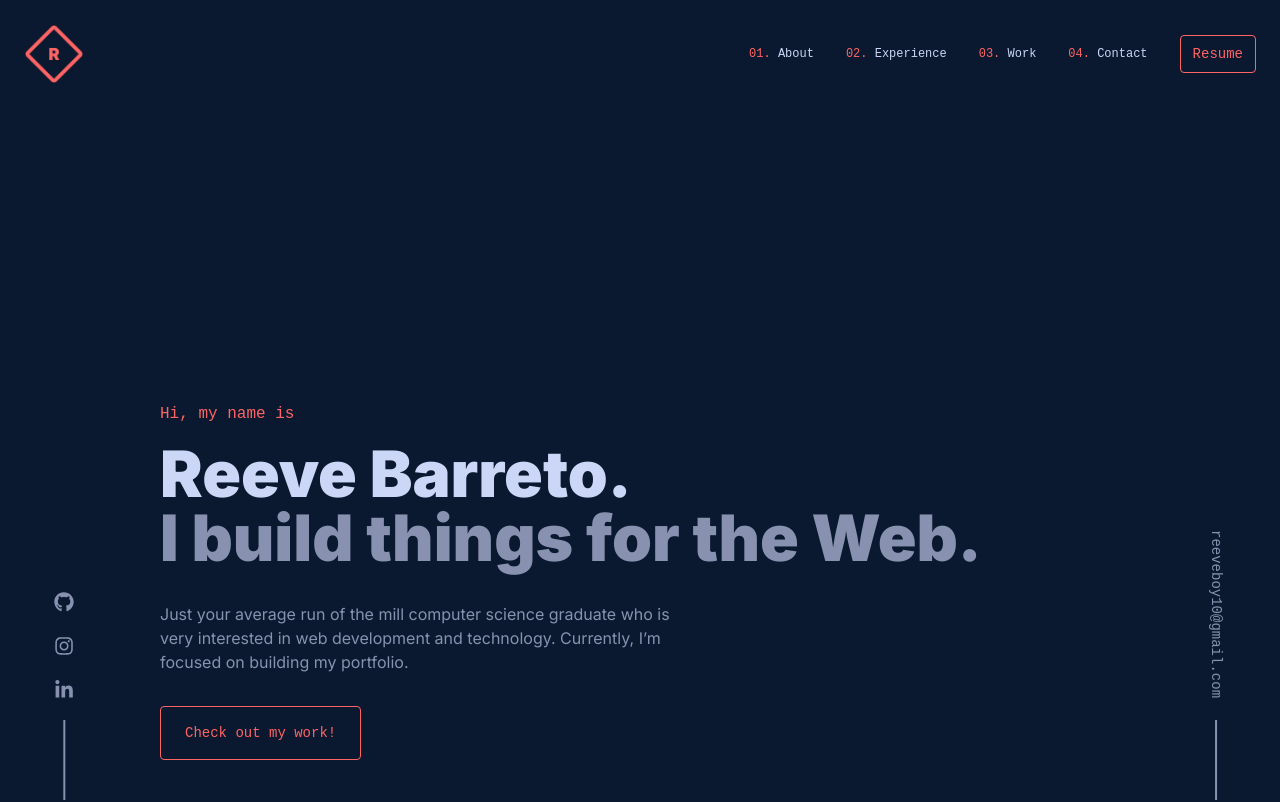
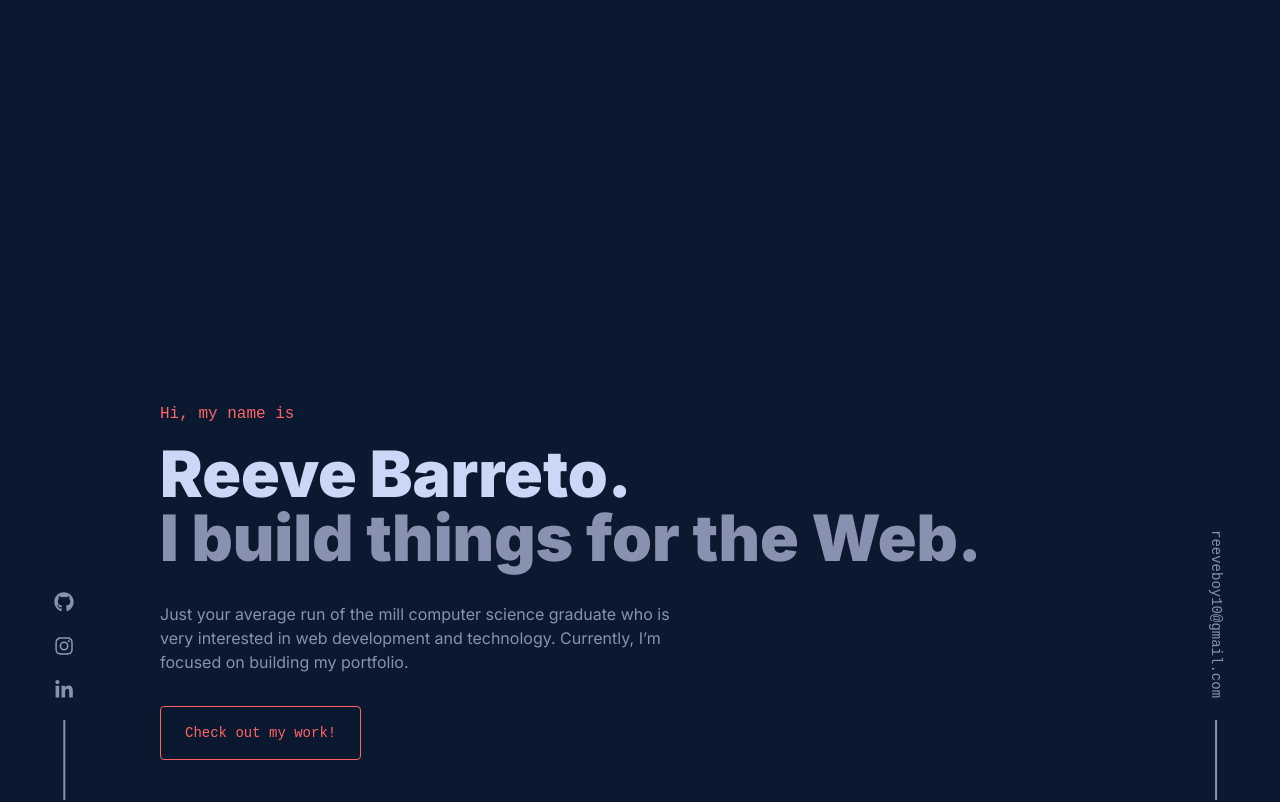
Before and after one commit to reevebarreto/reevebarreto, a Next.js app: page / in a window 1280 px wide. Shown: the top 802 px of the page. Built offline with nearby package versions, Linux system fonts and the light colour scheme.

Commit message:
fixed navbar scroll animation

```diff
--- a/app/page.tsx
+++ b/app/page.tsx
@@ -41,9 +41,7 @@ export default function Home() {
             focused on building my portfolio.
           </p>
           <p className="p-4"></p>
-          <div>
-            <WorkButton />
-          </div>
+          <WorkButton />
         </div>
 
         <p className="p-4"></p>
--- a/components/Navbar.tsx
+++ b/components/Navbar.tsx
@@ -4,8 +4,10 @@ import { faBars, faX } from "@fortawesome/free-solid-svg-icons";
 import { FontAwesomeIcon } from "@fortawesome/react-fontawesome";
 import Image from "next/image";
 import { Disclosure, Transition } from "@headlessui/react";
+import classNames from "classnames";
+import { useState } from "react";
 
-const IMAGE_SIZE = 60;
+const IMAGE_SIZE = 50;
 
 const navigation = [
   { name: "About", href: "about" },
@@ -15,10 +17,29 @@ const navigation = [
 ];
 
 export default function Navbar() {
+  const [scrollDown, setScrollDown] = useState(false);
+  let prevScrollpos = window.pageYOffset;
+  window.onscroll = function () {
+    let currentScrollPos = window.pageYOffset;
+    if (prevScrollpos > currentScrollPos) {
+      setScrollDown(false);
+    } else {
+      setScrollDown(true);
+    }
+    prevScrollpos = currentScrollPos;
+  };
+  console.log(scrollDown);
+
   return (
     <Disclosure>
-      <div className="absolute left-0 right-0 top-0 bg-dark">
-        <div className="relative flex justify-between p-6">
+      <div
+        id="navbar"
+        className={classNames(
+          "fixed left-0 right-0 top-0 z-30 bg-dark transition-all duration-300",
+          scrollDown ? "-translate-y-full" : "translate-y-0"
+        )}
+      >
+        <div className="relative flex justify-between p-3">
           <Image
             src={"/Logo.png"}
             alt="Logo"
--- a/components/WorkButton.tsx
+++ b/components/WorkButton.tsx
@@ -2,6 +2,7 @@
 
 export default function WorkButton() {
   return (
+    <div className="">
       <button
         onClick={() =>
           document.getElementById("work")?.scrollIntoView({
@@ -14,5 +15,7 @@ export default function WorkButton() {
       >
         Check out my work!
       </button>
+      <div></div>
+    </div>
   );
 }
```
Lines whose indentation alone changed are shown as unchanged.
